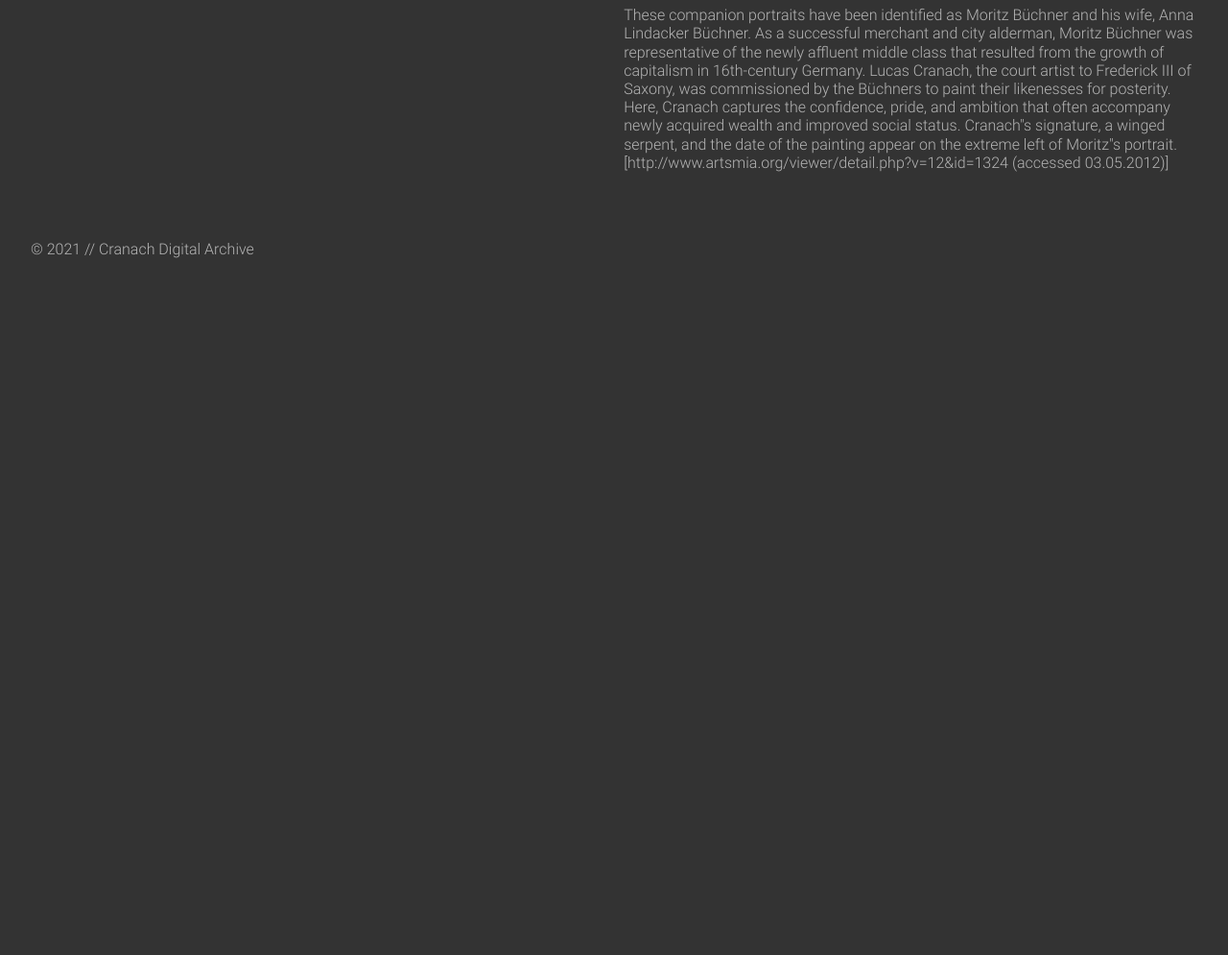
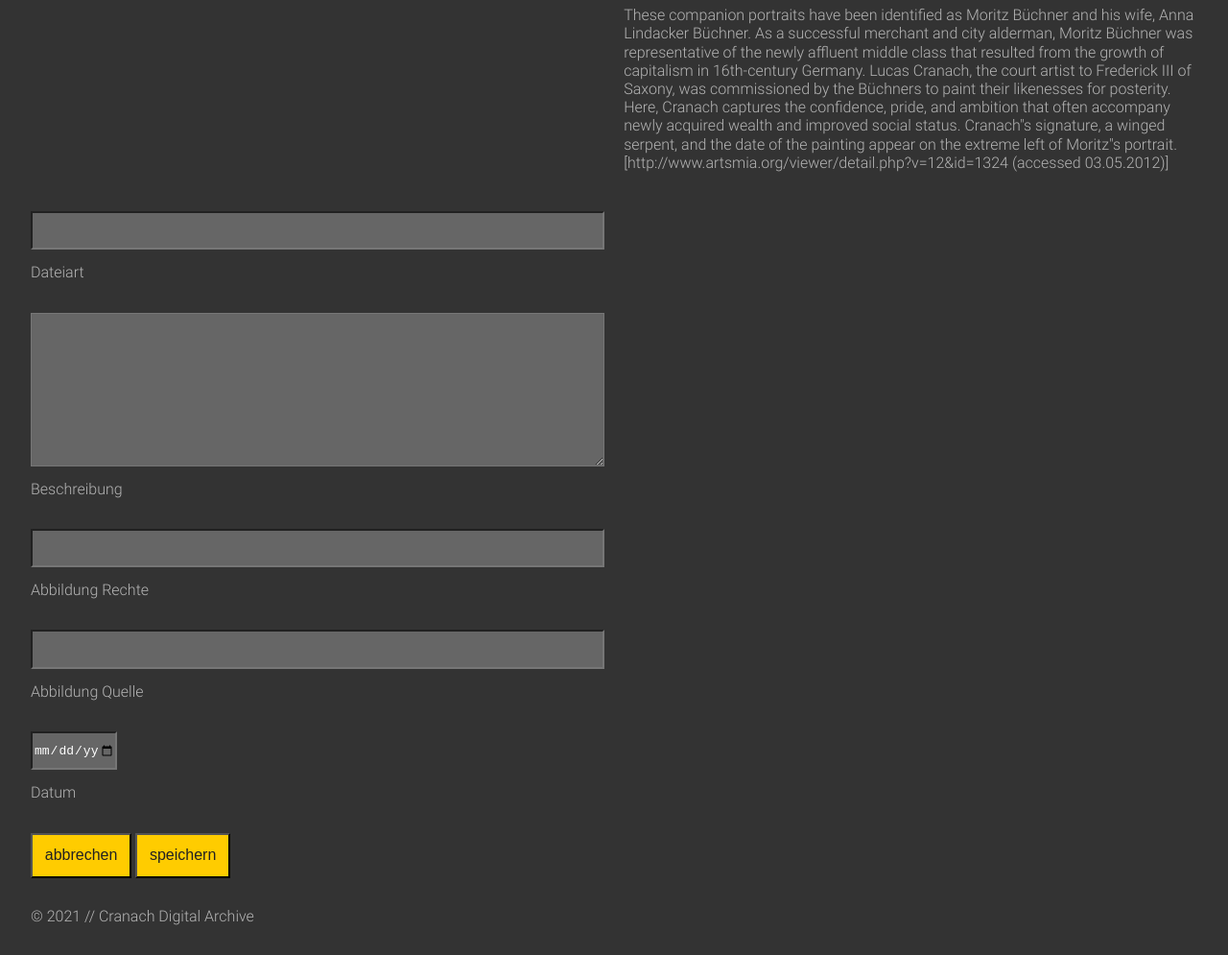
Before and after one commit to mi-classroom/hackday-2021-fafengut, an Eleventy site: page src/paintings/bildnis-anna-buchner-geborene-lindacker.html in a window 1280 px wide. Shown: the part 1086-2081 px from the top of the page at 96% size. Before the commit the page ends 1386 px from the top, so only its background shows below. Built offline with nearby package versions, Linux system fonts and the light colour scheme; Eleventy itself is replaced by a stand-in of ours; files that its build step writes are made by us from their sources.

Commit message:
M4: Formular zur Eingabe von Metadaten zum Bild

```diff
--- a/src/assets/styles/scss/_blocks.scss
+++ b/src/assets/styles/scss/_blocks.scss
@@ -1,4 +1,4 @@
-
+a
 /* Card Image with Caption
 ############################################################################ */
 
@@ -129,9 +129,7 @@
       }
     }
   }
-
 }
-
 
 /* Image with Caption
 ############################################################################ */
@@ -201,3 +199,40 @@
     }
   }
 }
+
+/* Form
+########################################################################## */
+form {
+  .field-with-label {
+    display:grid;
+    margin-bottom: $xs;
+
+    input,
+    textarea{
+      background-color : $dark;
+      color: $lighter;
+      width: 1fr;
+      height: $xxl;
+    }
+
+    input[type="date"]{
+      width: 15%;
+    }
+
+    label {
+      padding-top: $s;
+      padding-bottom: $m;
+    }
+
+    textarea{
+      height: 10rem;
+    }
+  }
+
+  .footer-field {
+    input{
+      background-color: $accent;
+      padding: $xs;
+    }
+  }
+}
--- a/src/paintings/bildnis-anna-buchner-geborene-lindacker.html
+++ b/src/paintings/bildnis-anna-buchner-geborene-lindacker.html
@@ -73,6 +73,33 @@ Doku: tbd.
         [http://www.artsmia.org/viewer/detail.php?v=12&id=1324 (accessed 03.05.2012)]</p>
     </div>
 
+    <form class="form">
+      <div class="field-with-label">
+        <input type="text" id="dateiart" name="dateiart">
+        <label for="dateiart">Dateiart</label>
+      </div>
+      <div class="field-with-label">
+        <textarea id="beschreibung" name="beschreibung"></textarea>
+        <label for="beschreibung">Beschreibung</label>
+      </div>
+      <div class="field-with-label">
+        <input type="text" id="abbildungRechte" name="abbildungRechte">
+        <label for="abbildungRechte">Abbildung Rechte</label>
+      </div>
+      <div class="field-with-label">
+        <input type="text" id="abbildungQuelle" name="abbildungQuelle">
+        <label for="abbildungQuelle">Abbildung Quelle</label>
+      </div>
+      <div class="field-with-label">
+        <input type="date" id="datum" name="datum">
+        <label for="datum">Datum</label>
+      </div>
+      <div class="footer-field">
+        <input type="reset" value="abbrechen">
+        <input type="submit" value="speichern">
+      </div>
+    </form>
+
     <div>
     </div>
   </article>
```
Also changed, not shown: src/compiled-assets/main.css.
